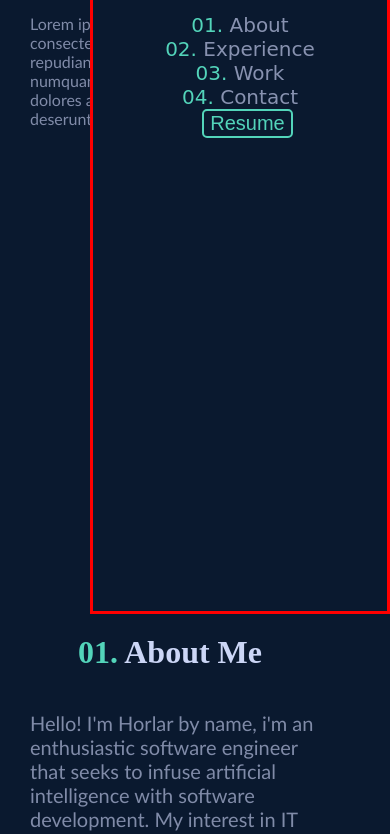
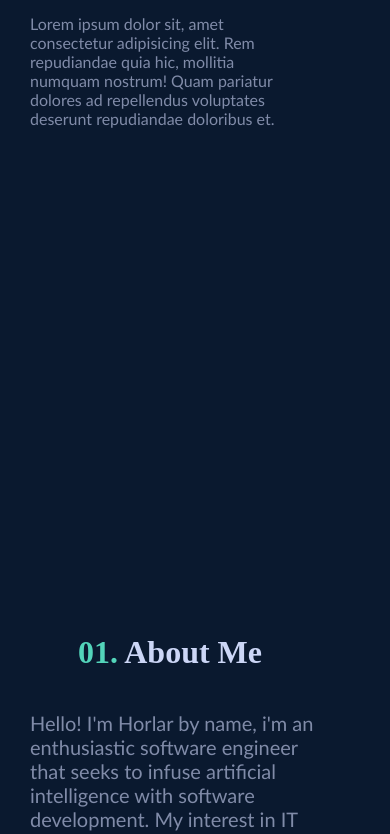
Before and after one commit to fob08/fob08.github.io, a plain HTML site: page index.html in a window 390 px wide. Shown: the part 230-1064 px from the top of the page. Drawn offline with Linux system fonts and the light colour scheme; files whose address does not match are found by name.

Commit message:
disabling the header

```diff
--- a/CSS/index.css
+++ b/CSS/index.css
@@ -761,7 +761,7 @@ textarea {
 }
 
 @media only screen and (max-width:600px) {
-    .mainheader {
+    /* .mainheader {
         flex-direction: column;
         position: fixed;
         top: 0;
@@ -775,12 +775,12 @@ textarea {
 
     .hidden_nav {
         transform: translateY(0px);
-    }
+    } */
 
-    .menu,
+    /* .menu,
     .menu ul, .navigation,.images {
         flex-direction: column;
-    }
+    } */
     .menu li, .menu button{
         justify-self: left;
         margin-bottom: 20px;
```
